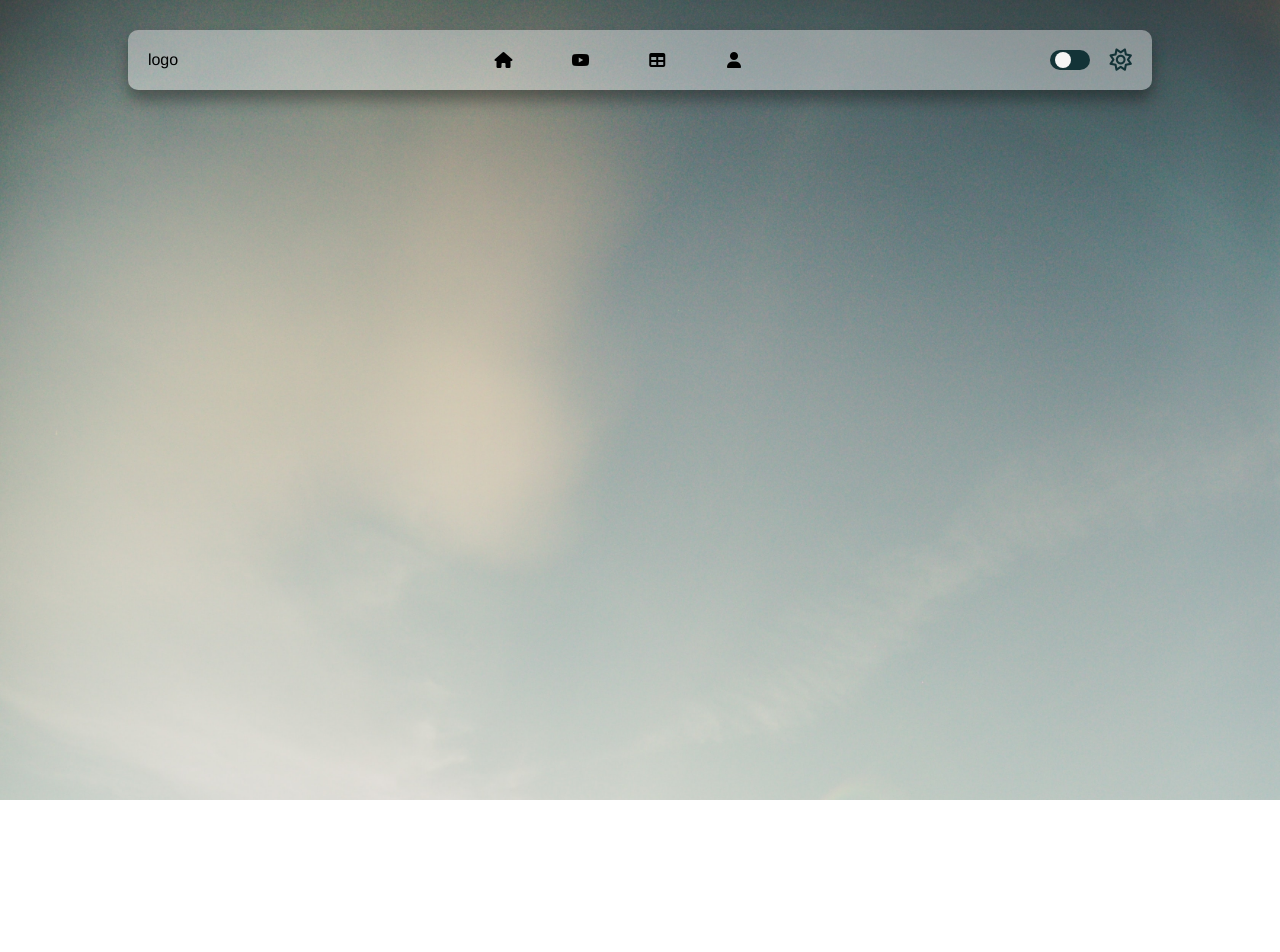
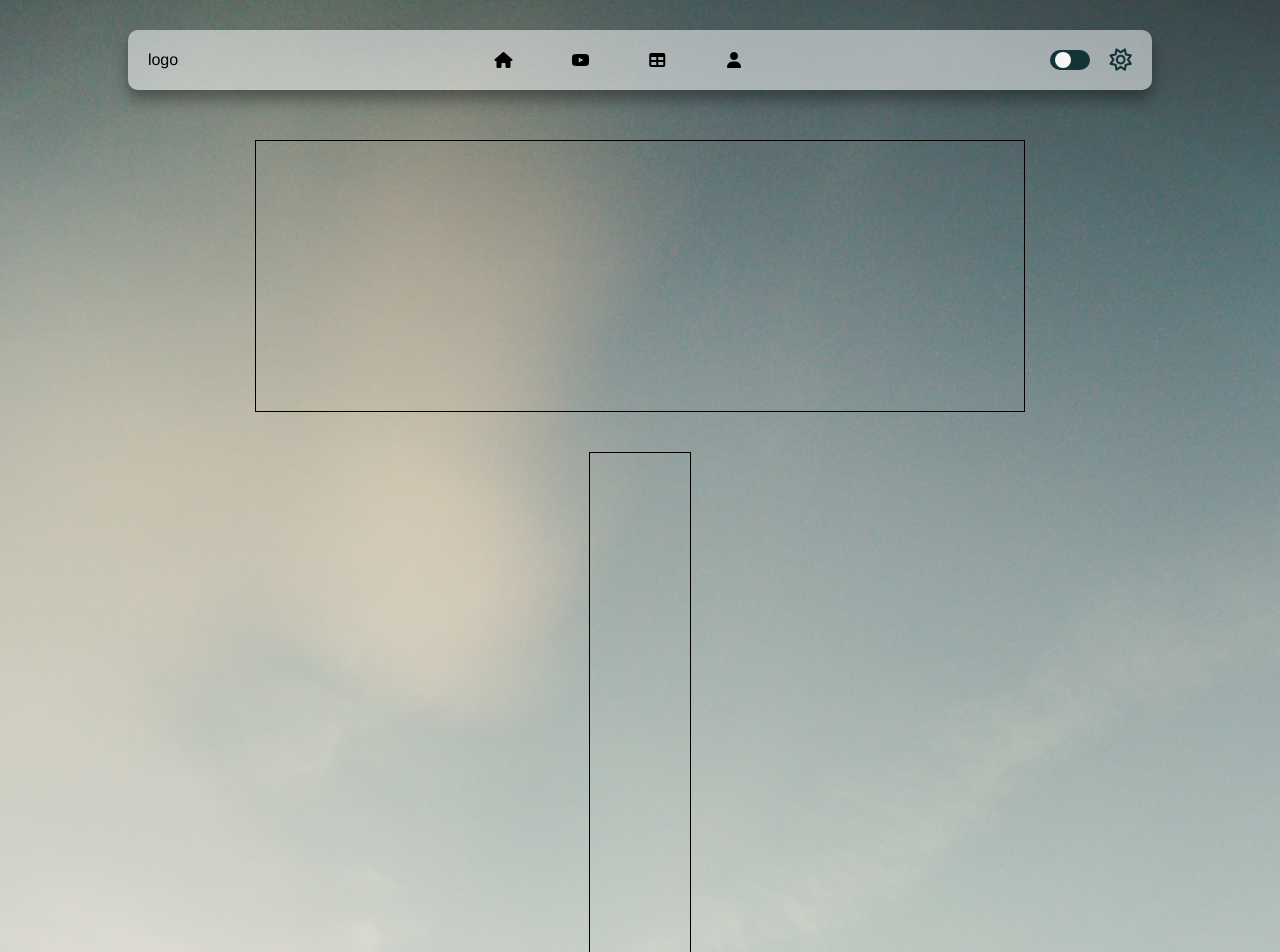
Before and after one commit to 2sseul/Cycling, a Vue app: page /video in a window 1280 px wide. Shown: the top 952 px of the page. Before the commit the page ends 800 px from the top, so only its background shows below. Built offline with nearby package versions, Linux system fonts and the light colour scheme; a web font is replaced by a local one.

Commit message:
header blur처리, 뒷 내용 흐리게 보이도록 수정

```diff
--- a/src/App.vue
+++ b/src/App.vue
@@ -1,7 +1,7 @@
 <template>
   <div id="app">
     <div id="blur" ref="blur"></div>
-    <HeaderView></HeaderView>
+    <HeaderView id="header"></HeaderView>
     <router-view/>
   </div>
 </template>
@@ -65,4 +65,8 @@ body {
   background-color:rgba(0, 0, 0, 0.3);
 }
 
+#header {
+  z-index: 2;
+}
+
 </style>
--- a/src/components/common/UserBox.vue
+++ b/src/components/common/UserBox.vue
@@ -34,6 +34,9 @@ export default {
             return val;
         }
     },
+    mounted() {
+        this.classChanger();
+    }
 }
 </script>
 
--- a/src/components/common/WeatherBox.vue
+++ b/src/components/common/WeatherBox.vue
@@ -174,6 +174,7 @@ export default {
         }
     },
     mounted() {
+        this.classChanger();
         this.getGeoLocation();
         this.timeOutId = setTimeout(this.getWeather, 2000);
         this.intervalId = setInterval(this.getWeather, 60000);
--- a/src/components/video/VideoDetail.vue
+++ b/src/components/video/VideoDetail.vue
@@ -1,5 +1,7 @@
 <template>
-  <div class="container"></div>
+  <div class="detail_container">
+    <div class="video"></div>
+  </div>
 </template>
 
 <script>
@@ -9,5 +11,12 @@ export default {
 </script>
 
 <style scoped>
+.detail_container {
+  border: 1px solid black;
+}
 
+.detail_container > video {
+  min-width: 480px;
+  min-height: 270px;
+}
 </style>
--- /dev/null
+++ b/src/components/video/VideoList.vue
@@ -0,0 +1,15 @@
+<template>
+  <div class="list_container">
+
+  </div>
+</template>
+
+<script>
+export default {
+    name: 'VideoList',
+}
+</script>
+
+<style scoped>
+
+</style>
--- a/src/views/HeaderView.vue
+++ b/src/views/HeaderView.vue
@@ -1,5 +1,6 @@
 <template>
   <div ref="header" class="header">
+    <div class="header_blur"></div>
     <div class="logo">logo</div>
     <nav-box class="topNav"></nav-box>
     <div class="darkmode">
@@ -57,6 +58,22 @@ export default {
 </script>
 
 <style>
+
+.header_blur {
+  position: absolute;
+  width: 100%;
+  height: 100%;
+  border-radius: 10px;
+  opacity: 0.2;
+  background-color: #fff;
+  z-index: -1;
+  transition: 0.5s ease;
+}
+
+body.dark .header_blur {
+  background-color: #000;
+  opacity: 0.2;
+}
 
 body.dark {
   color: #fff;
--- a/src/views/HomeView.vue
+++ b/src/views/HomeView.vue
@@ -26,7 +26,7 @@ export default {
     return {
       typoLength: 0,
       text: '안녕하세요!',
-      typingSpeed: 100,
+      typingSpeed: 150,
       isLoginHidden: true,
       timeOutId: '',
     }
@@ -39,7 +39,10 @@ export default {
         this.timeOutId = setTimeout(this.typingOnEffect, this.typingSpeed);
       } else {
         clearTimeout();
-        this.timeOutId = setTimeout(this.typingOutEffect, this.typingSpeed);
+        this.timeOutId = setTimeout(() => {
+          this.timeOutId = setTimeout(this.typingOutEffect, this.typingSpeed);
+
+        }, 3000);
       }
     },
     typingOutEffect() {
@@ -47,10 +50,10 @@ export default {
       if (this.typoLength> 0) {
         mytext.innerHTML = this.text.slice(0, this.typoLength-1);
         this.typoLength--;
-        this.timeOutId = setTimeout(this.typingOutEffect, 200);
+        this.timeOutId = setTimeout(this.typingOutEffect, 300);
       } else {
         clearTimeout();
-        this.timeOutId = setTimeout(this.typingOnEffect, 2000);
+        this.timeOutId = setTimeout(this.typingOnEffect, 1500);
       }
     },
     popLogin() {
@@ -74,6 +77,7 @@ export default {
 .home {
   background: url('../assets/img/bg_bike.jpg');
   background-size: cover;
+  background-position: center;
   height: 100vh;
   display: flex;
   justify-content: center;
--- a/src/views/VideoView.vue
+++ b/src/views/VideoView.vue
@@ -1,16 +1,19 @@
 <template>
   <div class="container">
     <video-detail class="detail"></video-detail>
-    <div class="videoList"></div>
+    <video-list class="list"></video-list>
   </div>
 </template>
 
 <script>
 import VideoDetail from '@/components/video/VideoDetail.vue';
+import VideoList from '@/components/video/VideoList.vue';
+
 export default {
     name: 'VideoView',
     components: {
         VideoDetail,
+        VideoList,
     }
 }
 </script>
@@ -19,13 +22,26 @@ export default {
 .container {
   background: url('../assets/img/bg_video.jpg');
   background-size: cover;
-  height: 100vh;
+  background-position: center;
+  width: 100%;
+  height: 100%;
   display: flex;
-  justify-content: center;
+  flex-direction: column;
+  align-items: center;
   z-index: 1;
 }
 
 .detail {
+  width: 60%;
+  min-width: 480px;
+  min-height: 270px;
+  margin-top: 140px;
+  margin-bottom: 40px;
+}
 
+.list {
+  width: 100px;
+  height: 2000px;
+  border: 1px solid black;
 }
 </style>
```
